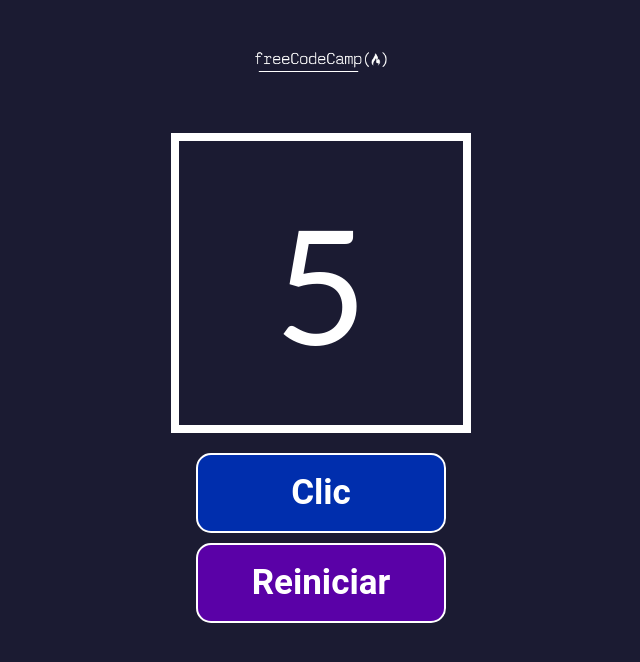
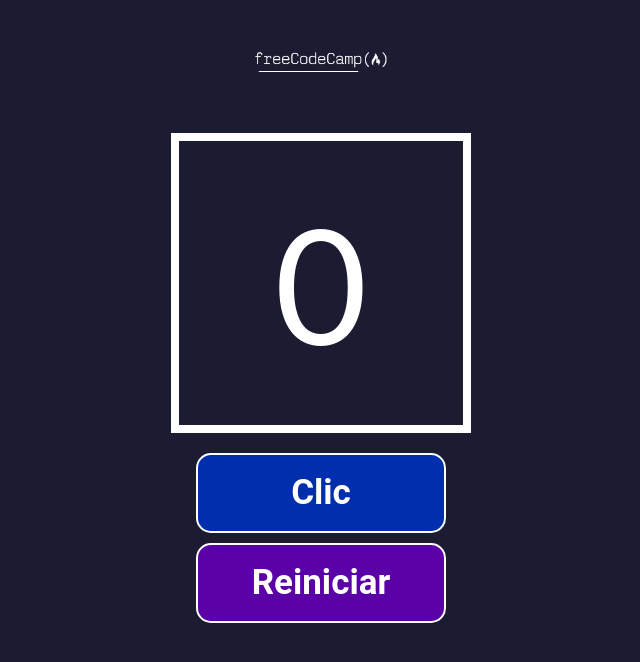
Before and after one commit to ArelyGutierrez/contador-de-clics, a React (Create React App) app: page / in a window 1280 px wide. Shown: the top 662 px of the page, without its empty margins (319-959 px from the left). Built offline with nearby package versions, Linux system fonts and the light colour scheme.

Commit message:
setting contador in app.js using hook useState

```diff
--- a/src/App.js
+++ b/src/App.js
@@ -2,11 +2,14 @@ import './App.css';
 import freeCodeCampLogo from './imagenes/freeCodeCampLogo.png';
 import Boton from './componentes/Boton';
 import Contador from './componentes/Contador';
+import {useState} from 'react';
 
 function App() {
 
+  const [numClics, setNumClics] = useState(0);
+
   const manejarClick = () => {
-    console.log('Clic');
+    setNumClics( numClics + 1 );
   }
 
   const reiniciarContador = () => {
@@ -23,7 +26,7 @@ function App() {
         />
       </div>
       <div className='contenedor-principal'>
-        <Contador numClics='5' />
+        <Contador numClics={numClics} />
         <Boton
           texto='Clic'
           esBotonDeClic={true}
```
